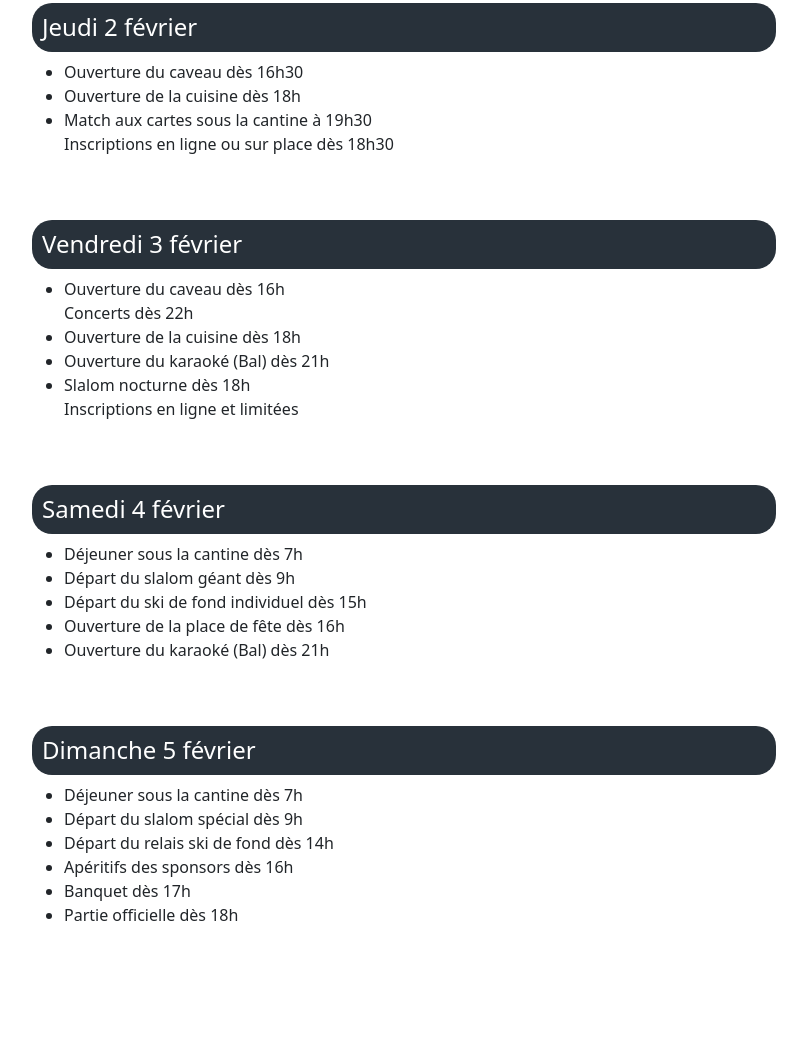
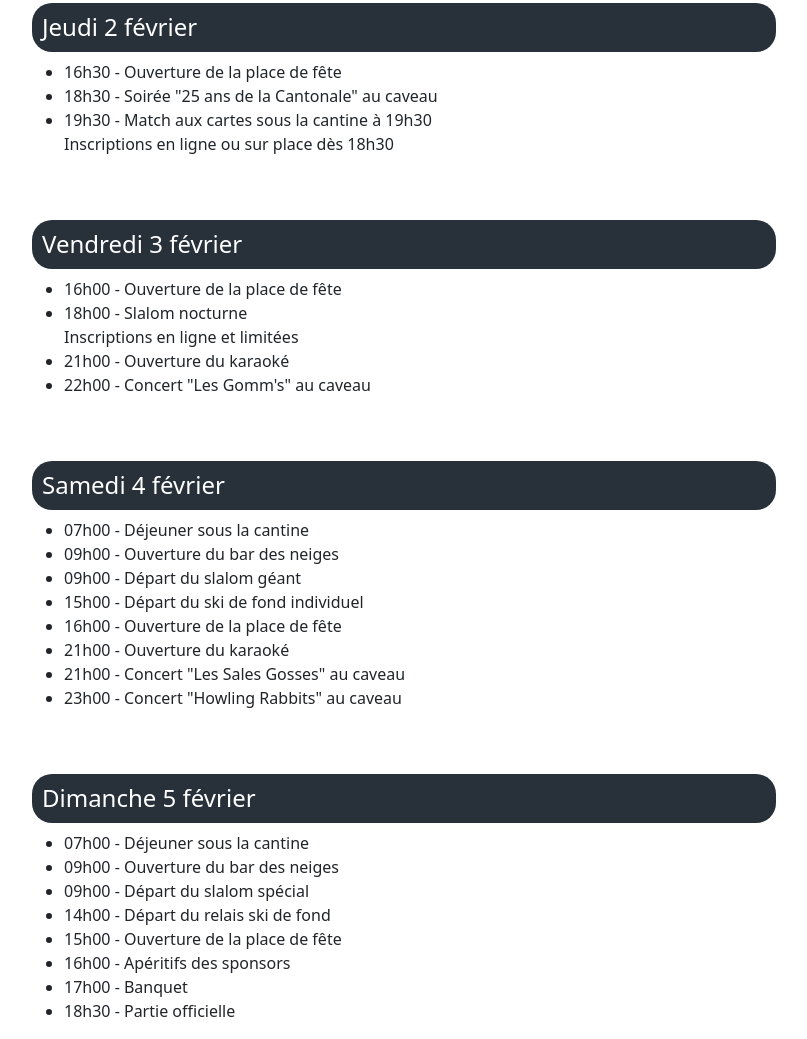
Before and after one commit to alecberney/site-camp-de-ski-les-charbs-2023, a plain HTML site: page program.html in a window 1280 px wide. Shown: the part 241-1280 px from the top of the page, without its empty margins (236-1043 px from the left). Drawn offline with nearby package versions, Linux system fonts and the light colour scheme.

Commit message:
update program

```diff
--- a/program.html
+++ b/program.html
@@ -80,13 +80,13 @@
 				<h4 class="dark-title">Jeudi 2 février</h4>
 				<ul>
 					<li>
-						Ouverture du caveau dès 16h30
+						16h30 - Ouverture de la place de fête
 					</li>
 					<li>
-						Ouverture de la cuisine dès 18h
+						18h30 - Soirée "25 ans de la Cantonale" au caveau
 					</li>
 					<li>
-						Match aux cartes sous la cantine à 19h30<br/>
+						19h30 - Match aux cartes sous la cantine à 19h30<br/>
 						Inscriptions en ligne ou sur place dès 18h30
 					</li>
 				</ul>
@@ -97,18 +97,17 @@
 				<h4 class="dark-title">Vendredi 3 février</h4>
 				<ul>
 					<li>
-						Ouverture du caveau dès 16h<br/>
-						Concerts dès 22h
+						16h00 - Ouverture de la place de fête
 					</li>
 					<li>
-						Ouverture de la cuisine dès 18h
+						18h00 - Slalom nocturne<br/>
+						Inscriptions en ligne et limitées
 					</li>
 					<li>
-						Ouverture du karaoké (Bal) dès 21h
+						21h00 - Ouverture du karaoké
 					</li>
 					<li>
-						Slalom nocturne dès 18h<br/>
-						Inscriptions en ligne et limitées
+						22h00 - Concert "Les Gomm's" au caveau
 					</li>
 				</ul>
 			</article>
@@ -118,19 +117,28 @@
 				<h4 class="dark-title">Samedi 4 février</h4>
 				<ul>
 					<li>
-						Déjeuner sous la cantine dès 7h
+						07h00 - Déjeuner sous la cantine
 					</li>
 					<li>
-						Départ du slalom géant dès 9h
+						09h00 - Ouverture du bar des neiges
 					</li>
 					<li>
-						Départ du ski de fond individuel dès 15h
+						09h00 - Départ du slalom géant
 					</li>
 					<li>
-						Ouverture de la place de fête dès 16h
+						15h00 - Départ du ski de fond individuel
 					</li>
 					<li>
-						Ouverture du karaoké (Bal) dès 21h
+						16h00 - Ouverture de la place de fête
+					</li>
+					<li>
+						21h00 - Ouverture du karaoké
+					</li>
+					<li>
+						21h00 - Concert "Les Sales Gosses" au caveau
+					</li>
+					<li>
+						23h00 - Concert "Howling Rabbits" au caveau
 					</li>
 				</ul>
 			</article>
@@ -140,22 +148,28 @@
 				<h4 class="dark-title">Dimanche 5 février</h4>
 				<ul>
 					<li>
-						Déjeuner sous la cantine dès 7h
+						07h00 - Déjeuner sous la cantine
 					</li>
 					<li>
-						Départ du slalom spécial dès 9h
+						09h00 - Ouverture du bar des neiges
 					</li>
 					<li>
-						Départ du relais ski de fond dès 14h
+						09h00 - Départ du slalom spécial
 					</li>
 					<li>
-						Apéritifs des sponsors dès 16h
+						14h00 - Départ du relais ski de fond
 					</li>
 					<li>
-						Banquet dès 17h
+						15h00 - Ouverture de la place de fête
 					</li>
 					<li>
-						Partie officielle dès 18h
+						16h00 - Apéritifs des sponsors
+					</li>
+					<li>
+						17h00 - Banquet
+					</li>
+					<li>
+						18h30 - Partie officielle
 					</li>
 				</ul>
 			</article>
```
